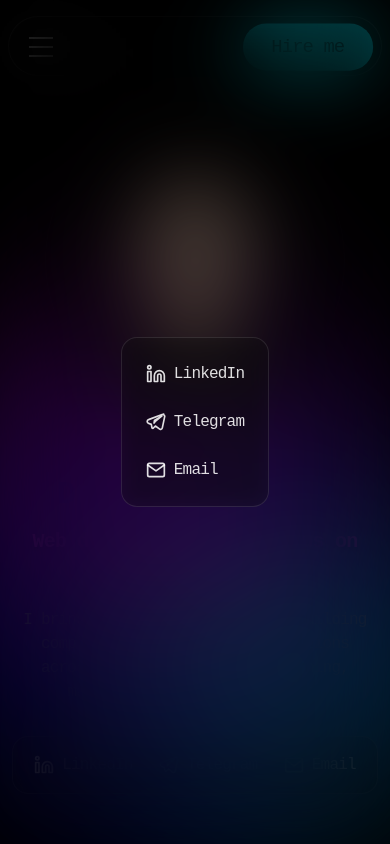
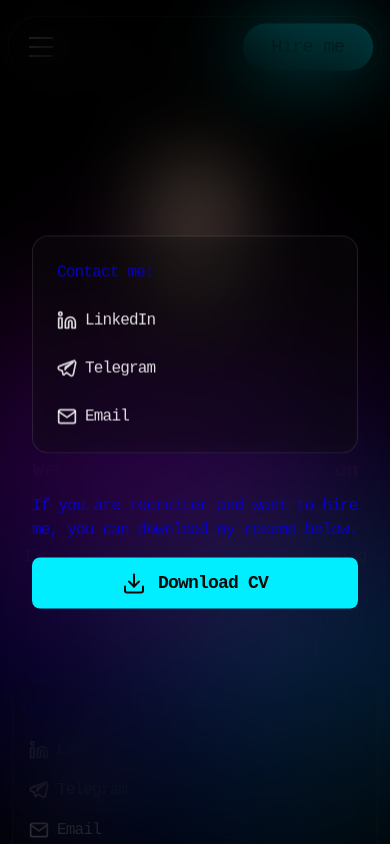
Before and after one commit to slnnzmtl/Vue-Personal-Portfolio, a Vue app: page / in a window 390 px wide. Both pictures are taken after a click on the button "Hire me". Shown: the top 844 px of the page. Built offline with nearby package versions, Linux system fonts and the light colour scheme.

Commit message:
feat: add DownloadResume button to HireFormModal and improve modal layout
- Integrate DownloadResume button in HireFormModal
- Update modal content layout for better alignment
- Enhance social links responsiveness with cleaner styles

```diff
--- a/src/components/SocialLinks/SocialLinks.vue
+++ b/src/components/SocialLinks/SocialLinks.vue
@@ -1,6 +1,8 @@
 <template>
-  <div class="social-links flex flex-wrap justify-around gap-4 md:gap-8">
-    <p class="text-md hidden sm:block">Contact me:</p>
+  <div
+    class="social-links flex flex-wrap flex-col sm:flex-row justify-around gap-4 md:gap-8"
+  >
+    <p class="text-md">Contact me:</p>
     <SButton
       v-for="link in socialLinks"
       :key="link.name"
--- /dev/null
+++ b/src/components/icons/DownloadIcon.vue
@@ -0,0 +1,15 @@
+<template>
+  <svg
+    xmlns="http://www.w3.org/2000/svg"
+    viewBox="0 0 24 24"
+    fill="none"
+    stroke="currentColor"
+    stroke-width="2"
+    stroke-linecap="round"
+    stroke-linejoin="round"
+  >
+    <path d="M21 15v4a2 2 0 0 1-2 2H5a2 2 0 0 1-2-2v-4"></path>
+    <polyline points="7 10 12 15 17 10"></polyline>
+    <line x1="12" y1="15" x2="12" y2="3"></line>
+  </svg>
+</template>
--- a/src/components/icons/index.ts
+++ b/src/components/icons/index.ts
@@ -5,3 +5,4 @@ export { default as MailIcon } from "./MailIcon.vue";
 export { default as PlusIcon } from "./PlusIcon.vue";
 export { default as MinusIcon } from "./MinusIcon.vue";
 export { default as ResetIcon } from "./ResetIcon.vue";
+export { default as DownloadIcon } from "./DownloadIcon.vue";
--- a/src/components/screens/FaceScreen.vue
+++ b/src/components/screens/FaceScreen.vue
@@ -15,15 +15,15 @@ export default defineComponent({
 </script>
 
 <template>
-  <div class="face-screen items-center py-10 px-3 mb-[50px]">
+  <div class="face-screen items-center py-10 px-3">
     <div class="author-avatar relative w-full flex justify-center">
       <AuthorAvatar />
     </div>
 
-    <div class="flex flex-col items-center xl:items-start gap-4 text-left">
+    <div class="flex flex-col items-center xl:items-start gap-6 md:gap-3 text-left">
       <h1 class="text-center text-6xl font-bold">Daniel Kazansky</h1>
       <p
-        class="text-xl lg:text-3xl font-semibold text-center lg:text-left text-secondary text-shadow-[0_4px_4px_rgba(0,0,0,0.25)]"
+        class="text-xl lg:text-3xl font-semibold text-center lg:text-left text-secondary text-shadow"
       >
         Web development with focus on user experience
       </p>
@@ -46,21 +46,24 @@ export default defineComponent({
   grid-template-columns: 1fr;
   justify-content: center;
   margin-top: 12rem;
-  gap: 6rem;
+  gap: 3rem;
   min-height: 600px;
 
   @media (max-width: 768px) {
-    height: 100vh;
+    height: max-content;
     max-height: 1000px;
     margin-top: 0;
     padding-top: 100px;
-    gap: 3rem;
   }
 
   .author-avatar {
     align-items: center;
     max-width: 300px;
     margin: 0 auto;
+
+    @media (max-width: 1280px) {
+      max-width: 250px;
+    }
   }
 
   @media (min-width: 1280px) {
@@ -82,10 +85,6 @@ export default defineComponent({
     h1 {
       font-size: 6rem;
     }
-
-    .author-avatar {
-      @apply max-w-[600px] max-h-[600px];
-    }
   }
 }
 
--- /dev/null
+++ b/src/components/ui/buttons/DownloadResume.vue
@@ -0,0 +1,60 @@
+<script lang="ts">
+import SButton from "@/components/ui/buttons/SButton.vue";
+import DownloadIcon from "@/components/icons/DownloadIcon.vue";
+import { defineComponent } from "vue";
+
+export default defineComponent({
+  name: "DownloadResume",
+  components: {
+    SButton,
+    DownloadIcon,
+  },
+  setup() {
+    const handleDownload = () => {
+      const cvUrl = "/daniel-kazansky.pdf";
+      window.open(cvUrl, "_blank");
+    };
+
+    return {
+      handleDownload,
+    };
+  },
+});
+</script>
+
+<template>
+  <SButton
+    class="download-resume-button"
+    size="large"
+    type="primary"
+    @click="handleDownload"
+  >
+    <div class="button-content">
+      <DownloadIcon class="download-icon" />
+      <span class="button-text">Download CV</span>
+    </div>
+  </SButton>
+</template>
+
+<style lang="scss" scoped>
+.download-resume-button {
+  padding: 0.75rem 1.5rem;
+  border-radius: 0.5rem;
+
+  .button-content {
+    display: flex;
+    align-items: center;
+    gap: 0.75rem;
+  }
+
+  .download-icon {
+    width: 1.5rem;
+    height: 1.5rem;
+  }
+
+  .button-text {
+    font-weight: 600;
+    font-size: 1.125rem;
+  }
+}
+</style>
--- a/src/components/ui/buttons/index.ts
+++ b/src/components/ui/buttons/index.ts
@@ -1,2 +1,3 @@
 export { default as HireMeButton } from "./HireMeButton.vue";
 export { default as SButton } from "./SButton.vue";
+export { default as DownloadResume } from "./DownloadResume.vue";
--- a/src/modals/HireFormModal.vue
+++ b/src/modals/HireFormModal.vue
@@ -1,9 +1,10 @@
 <script lang="ts">
 import SocialLinks from "@/components/SocialLinks/SocialLinks.vue";
+import DownloadResume from "@/components/ui/buttons/DownloadResume.vue";
 import GlassMaterial from "@/components/ui/GlassMaterial.vue";
 import ModalWindow from "@/components/ui/ModalWindow.vue";
 
-import { defineComponent, ref } from "vue";
+import { defineComponent } from "vue";
 
 export default defineComponent({
   name: "HireFormModal",
@@ -11,6 +12,7 @@ export default defineComponent({
     SocialLinks,
     GlassMaterial,
     ModalWindow,
+    DownloadResume,
   },
   emits: ["close"],
   setup(props, { emit }) {
@@ -28,10 +30,18 @@ export default defineComponent({
 
 <template>
   <ModalWindow name="ModalKey.HireForm" @close="closeModal">
-    <div class="hire-form-modal flex flex-col gap-4 items-center justify-center">
+    <div
+      class="hire-form-modal flex flex-col gap-4 items-left justify-center max-w-[100vw]"
+    >
       <GlassMaterial class="p-6">
-        <SocialLinks class="flex-col sm:flex-row gap-6" />
+        <SocialLinks class="gap-6" />
       </GlassMaterial>
+
+      <p class="mt-6">
+        If you are recruiter and want to hire me, you can download my resume below.
+      </p>
+
+      <DownloadResume class="" />
     </div>
   </ModalWindow>
 </template>
```
